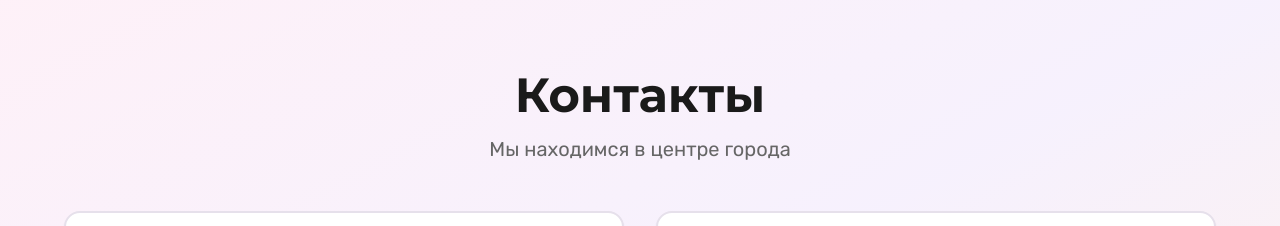
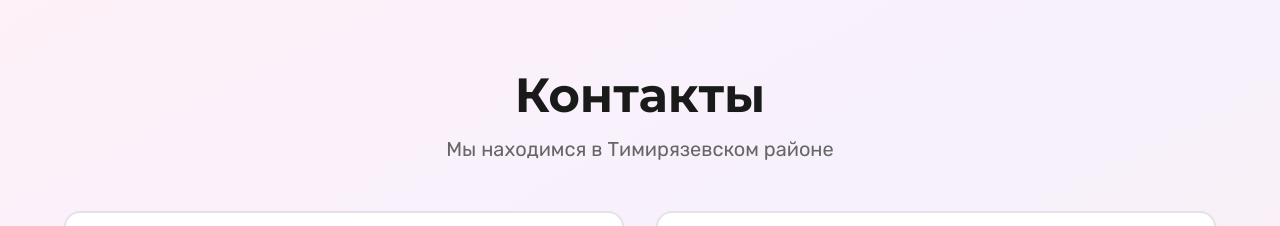
Before and after one commit to pr-poehali-dev/nail-care-magic, a React (Vite) app: page / in a window 1280 px wide. Shown: the part 2740-2966 px from the top of the page. Built offline with nearby package versions, Linux system fonts and the light colour scheme.

Commit message:
feat: Добавлен Тимирязевский район

```diff
--- a/src/pages/Index.tsx
+++ b/src/pages/Index.tsx
@@ -266,7 +266,7 @@ export default function Index() {
         <div className="max-w-6xl mx-auto">
           <div className="text-center mb-12 animate-fade-in">
             <h2 className="text-4xl md:text-5xl font-bold mb-4">Контакты</h2>
-            <p className="text-xl text-muted-foreground">Мы находимся в центре города</p>
+            <p className="text-xl text-muted-foreground">Мы находимся в Тимирязевском районе</p>
           </div>
           <div className="grid grid-cols-1 md:grid-cols-2 gap-8">
             <Card className="border-2">
```
